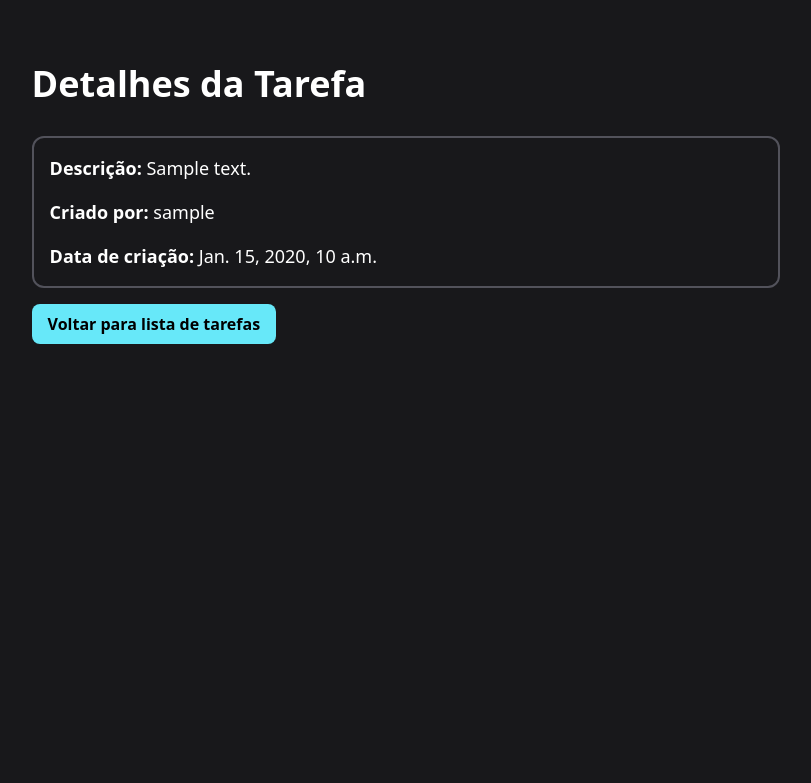
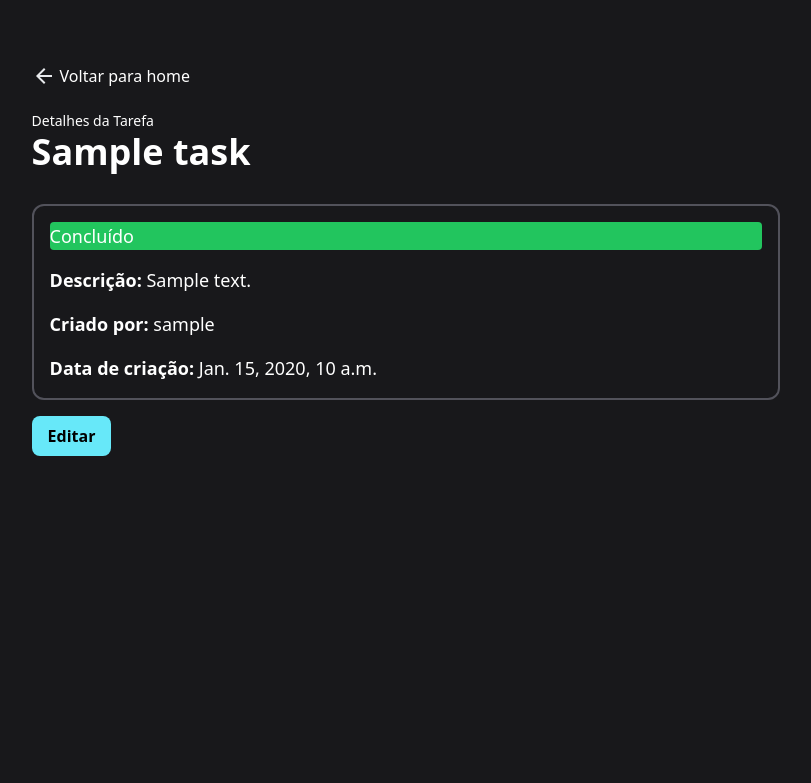
Before and after one commit to lvolks/WebPython, a Django app: page /tasks/1 in a window 1280 px wide. Shown: the top 783 px of the page, without its empty margins (234-1045 px from the left). Run offline with Django 4.2, Linux system fonts and the light colour scheme; a user stored in the database is signed in; tables that the repository leaves empty hold one stand-in row (values such as "Sample post"); some libraries are stand-ins or nearby versions.

Commit message:
details page changes

```diff
--- a/boards/models.py
+++ b/boards/models.py
@@ -6,6 +6,8 @@ task_status_enum = {
     'doing': 'Em andamento',
     'done': 'Concluído'
 }
+
+
 
 class Task(models.Model):
     STATUS_CHOICES = [
--- a/boards/views.py
+++ b/boards/views.py
@@ -4,7 +4,7 @@ from django.template import loader
 from django.contrib.auth.models import User
 from django.contrib.auth.decorators import login_required
 
-from boards.models import Task
+from boards.models import Task, task_status_enum
 from django.db.models import Q
 
 # Create your views here.
@@ -27,12 +27,25 @@ def index(request):
         'user': request.user,
     }, request))
 
+task_status_color = {
+    'pending': 'yellow',
+    'doing': 'blue',
+    'done': 'green'
+}
+
 def task(request, task_id):
     if not request.user.is_authenticated:
         return redirect("/login")
     try:
+
         task = Task.objects.get(id=task_id)
-        return render(request, 'details.html', {'task': task})
+        status = task_status_enum[task.status]
+        status_color = task_status_color[task.status]
+        return render(request, 'details.html', {
+            'task': task,
+            'status': status,
+            'status_color': status_color
+        })
     except Task.DoesNotExist:
         return HttpResponse("Task não encontrada", status=404)
 
@@ -113,7 +126,7 @@ def editTask(request, task_id):
 
             task.shared_with.set(shared_users)
 
-            return redirect("/")
+            return redirect("/tasks/" + str(task.id))
         except ValueError as ex:
             return HttpResponse(template.render({
                 'error_message': str(ex),
@@ -158,11 +171,3 @@ def deleteTask(request, task_id):
     except Exception as ex:
         print(f"Erro ao tentar deletar a task: {ex}")
         return HttpResponse("Ocorreu um erro ao deletar a task.")
-
-@login_required(login_url='/login')
-def details(request, task_id):
-    try:
-        task = Task.objects.get(id=task_id)
-        return render(request, 'details.html', {'task': task})
-    except Task.DoesNotExist:
-        return HttpResponse("Task não encontrada", status=404)
--- a/templates/details.html
+++ b/templates/details.html
@@ -12,18 +12,28 @@
 
 <body class="w-screen h-screen bg-zinc-900 text-white p-4 md:flex md:justify-center">
 
-    <div class="sm:w-4/5 xl:w-3/5">
-        <h1 class="text-4xl font-bold mt-12 mb-8">Detalhes da Tarefa</h1>
+<div class="sm:w-4/5 xl:w-3/5 pt-12">
+    <a class="flex gap-1 mb-5" href="/">
+        <svg xmlns="http://www.w3.org/2000/svg" height="24px" viewBox="0 -960 960 960" width="24px" fill="#e8eaed">
+            <path d="m313-440 224 224-57 56-320-320 320-320 57 56-224 224h487v80H313Z"></path>
+        </svg>
+        <span>Voltar para home</span>
+    </a>
+    <span class="text-sm text-gray">Detalhes da Tarefa</span>
+    <h1 class="text-4xl font-bold mb-8">{{ task.title }}</h1>
 
     <div class="border-2 border-zinc-600 rounded-xl p-4">
+        <p class="text-lg mb-4 rounded bg-{{ status_color }}-500">{{ status }}</p>
         <p class="text-lg mb-4"><strong>Descrição:</strong> {{ task.description }}</p>
         <p class="text-lg mb-4"><strong>Criado por:</strong> {{ task.user.username }}</p>
         <p class="text-lg"><strong>Data de criação:</strong> {{ task.creation_date }}</p>
     </div>
 
-        <a href="/" class="mt-4 inline-block bg-cyan-300 text-black py-2 px-4 rounded-lg font-semibold">
-            Voltar para lista de tarefas
-        </a>
+    <div class="flex gap-2">
+        <a class="mt-4 inline-block bg-cyan-300 text-black py-2 px-4 rounded-lg font-semibold"
+           href="/edittask/{{ task.id }}">Editar</a>
+
+    </div>
 </div>
 
 </body>
```
Also changed, not shown: templates/editTask.html (+10 -4 lines), templates/index.html (+23 -12 lines). Lines whose indentation alone changed are shown as unchanged.
